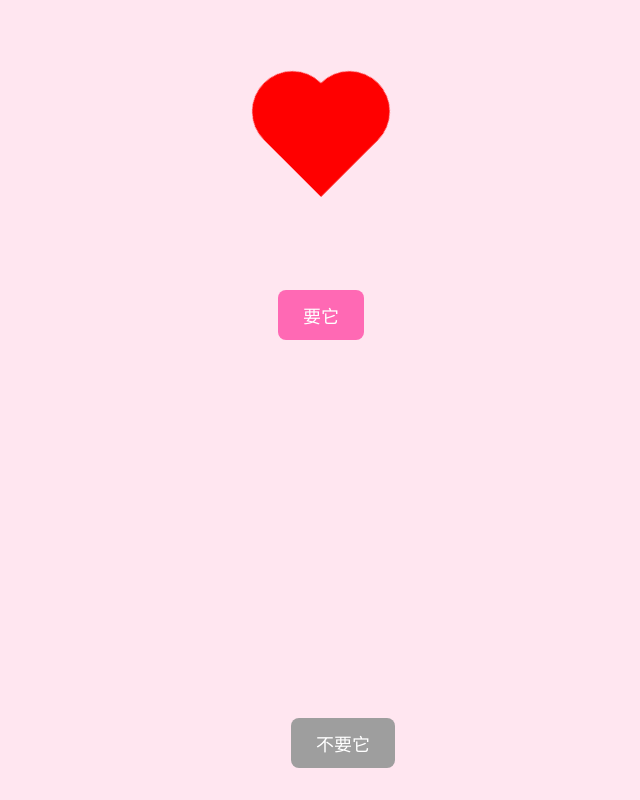
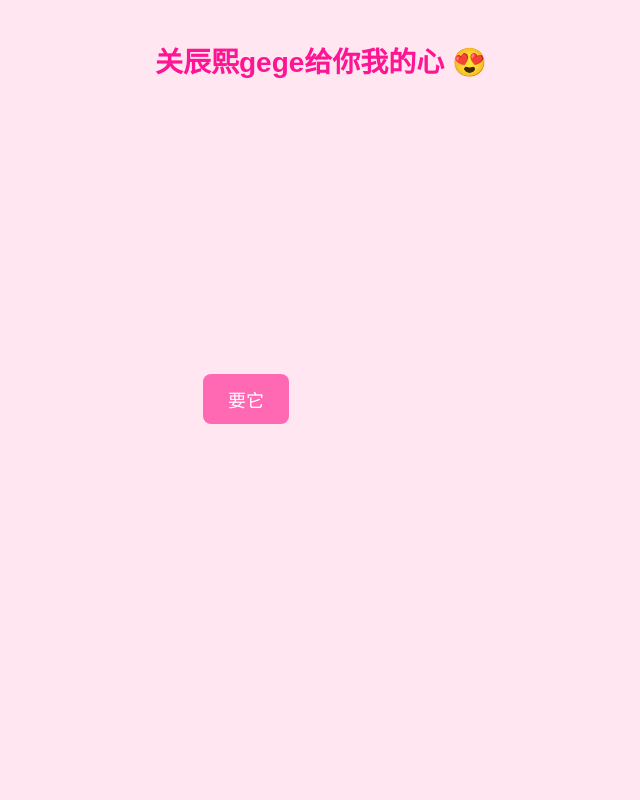
Before and after one commit to xfyzuishuai2333/-xfyzuishuai2333.github.io, a plain HTML site: page index.html in a window 1280 px wide. Both pictures are taken after a click on the button "不要它". Shown: the top 800 px of the page, without its empty margins (319-959 px from the left). Drawn offline with Linux system fonts and the light colour scheme.

Commit message:
Add files via upload

```diff
--- a/index.html
+++ b/index.html
@@ -13,60 +13,86 @@
         overflow: hidden;
       }
 
-      .heart {
-        position: relative;
-        width: 80px;
-        height: 80px;
-        background-color: red;
-        transform: rotate(-45deg);
-        margin: 100px auto;
-        animation: heartbeat 1s infinite;
+      h1 {
+        margin-top: 40px;
+        font-size: 28px;
+        color: #ff1493;
       }
 
-      .heart::before,
-      .heart::after {
-        content: "";
-        position: absolute;
-        width: 80px;
-        height: 80px;
-        background-color: red;
-        border-radius: 50%;
+      /* 爱心容器 */
+      .heart-container {
+        width: 200px;
+        margin: 40px auto;
+        animation: heartbeat 1s infinite;
+        position: relative;
       }
 
-      .heart::before {
-        top: -40px;
-        left: 0;
+      svg {
+        width: 100%;
+        height: auto;
       }
 
-      .heart::after {
-        top: 0;
-        left: 40px;
+      path {
+        fill: red;
       }
 
+      /* 跳动动画 */
       @keyframes heartbeat {
-        0% {
-          transform: rotate(-45deg) scale(1);
-        }
-        25% {
-          transform: rotate(-45deg) scale(1.1);
+        0%,
+        100% {
+          transform: scale(1);
         }
         50% {
-          transform: rotate(-45deg) scale(1.2);
-        }
-        75% {
-          transform: rotate(-45deg) scale(1.1);
-        }
-        100% {
-          transform: rotate(-45deg) scale(1);
+          transform: scale(1.15);
         }
       }
 
+      /* 飞散动画 */
+      .break-left {
+        animation: break-left 1s forwards;
+      }
+      .break-right {
+        animation: break-right 1s forwards;
+      }
+      @keyframes break-left {
+        to {
+          transform: translateX(-200px) rotate(-30deg);
+          opacity: 0;
+        }
+      }
+      @keyframes break-right {
+        to {
+          transform: translateX(200px) rotate(30deg);
+          opacity: 0;
+        }
+      }
+
+      /* 碎片 */
+      .fragment {
+        position: absolute;
+        width: 6px;
+        height: 6px;
+        background: red;
+        border-radius: 50%;
+        animation: fall 1.5s forwards;
+      }
+      @keyframes fall {
+        0% {
+          transform: translate(0, 0) rotate(0);
+          opacity: 1;
+        }
+        100% {
+          transform: translate(var(--dx), 300px) rotate(360deg);
+          opacity: 0;
+        }
+      }
+
+      /* 按钮区域 */
       .buttons {
         margin-top: 40px;
         position: relative;
-        height: 300px;
+        height: 60px;
       }
-
       button {
         padding: 12px 25px;
         font-size: 18px;
@@ -75,19 +101,20 @@
         cursor: pointer;
         transition: all 0.3s ease;
         margin: 10px;
+        position: absolute;
       }
-
       .yes-btn {
         background-color: #ff69b4;
         color: white;
+        left: 40%;
       }
-
       .no-btn {
         background-color: #9e9e9e;
         color: white;
-        position: relative;
+        left: 55%;
       }
 
+      /* 烟花背景 */
       .fireworks {
         position: fixed;
         top: 0;
@@ -97,22 +124,33 @@
         z-index: -1;
         opacity: 0;
         transition: all 1s ease;
+        background-size: cover;
       }
-
       .fireworks.active {
         z-index: 999;
-        opacity: 0.3;
+        opacity: 0.2;
       }
     </style>
   </head>
   <body>
-    <div class="heart"></div>
+    <h1>关辰熙gege给你我的心 😍</h1>
+
+    <!-- 完整爱心 -->
+    <div class="heart-container" id="heart">
+      <svg viewBox="0 0 512 512">
+        <path
+          id="full-heart"
+          d="M256 464C100 312 32 244 32 160 32 94 86 40 152 40c44 0 84 24 104 60 20-36 60-60 104-60 66 0 120 54 120 120 0 84-68 152-224 304z"
+        />
+      </svg>
+    </div>
 
     <div class="buttons">
       <button class="yes-btn" onclick="accept()">要它</button>
       <button class="no-btn" id="noBtn" onclick="refuse()">不要它</button>
     </div>
 
+    <!-- 烟花背景 -->
     <div
       class="fireworks"
       id="fireworks"
@@ -122,55 +160,91 @@
     ></div>
 
     <script>
+      let firstNoClick = true;
+      const noBtn = document.getElementById("noBtn");
+      const heartContainer = document.getElementById("heart");
       const fireworks = document.getElementById("fireworks");
-      const heart = document.querySelector(".heart");
-      const noBtn = document.getElementById("noBtn");
-      let refuseClicked = false;
 
       function accept() {
         fireworks.classList.add("active");
-        heart.style.display = "none";
-
-        setTimeout(() => {
-          document.body.innerHTML = `
-        <h1 style="color:#ff1493;margin-top:80px;font-size:32px;">🎆 点开了就没法关闭啦～</h1>
-        <h2 style="color:#e91e63;font-size:24px;">又美丽又浪漫的你终于点了「要它」❤️<br>烟花已经为这一刻绽放啦</h2>
-        <div class="fireworks active" style="background-image: url('https://media2.giphy.com/media/v1.Y2lkPTc5MGI3NjExMmljYWE1Y21rbGY0MzI4bDJpcGFhNzN2ZXNra3hqNWw2cmZtOXlobyZlcD12MV9pbnRlcm5hbF9naWZfYnlfaWQmY3Q9Zw/26tOZ42Mg6pbTUPHW/giphy.gif');"></div>
-      `;
-        }, 500);
+        heartContainer.style.display = "none";
+        document.body.innerHTML = `
+    <h1 style="color:#ff1493;margin-top:80px;font-size:32px;">🎆 点开了就没法关闭啦～</h1>
+    <h2 style="color:#e91e63;font-size:24px;">又美丽又浪漫的你终于点了「要它」❤️<br>烟花已经为这一刻绽放啦</h2>
+    <div class="fireworks active" style="background-image: url('https://media2.giphy.com/media/v1.Y2lkPTc5MGI3NjExMmljYWE1Y21rbGY0MzI4bDJpcGFhNzN2ZXNra3hqNWw2cmZtOXlobyZlcD12MV9pbnRlcm5hbF9naWZfYnlfaWQmY3Q9Zw/26tOZ42Mg6pbTUPHW/giphy.gif');"></div>
+  `;
       }
 
       function refuse() {
-        // 第一次点击后激活“飞行”模式
-        if (!refuseClicked) {
-          refuseClicked = true;
-          noBtn.style.position = "absolute"; // 切换为绝对定位
+        if (firstNoClick) {
+          breakHeart();
+          moveButtonRandom(noBtn);
+          firstNoClick = false;
+        } else {
+          moveButtonRandom(noBtn);
         }
-        moveButtonRandomly();
       }
 
-      function moveButtonRandomly() {
-        const btnWidth = noBtn.offsetWidth;
-        const btnHeight = noBtn.offsetHeight;
-
-        // 获取可视区域尺寸
+      function moveButtonRandom(btn) {
+        const btnWidth = btn.offsetWidth;
+        const btnHeight = btn.offsetHeight;
         const maxX = window.innerWidth - btnWidth;
         const maxY = window.innerHeight - btnHeight;
-
-        // 随机坐标（不超过可视区域）
-        const randomX = Math.floor(Math.random() * maxX);
-        const randomY = Math.floor(Math.random() * maxY);
-
-        noBtn.style.left = `${randomX}px`;
-        noBtn.style.top = `${randomY}px`;
+        const x = Math.random() * maxX;
+        const y = Math.random() * maxY;
+        btn.style.left = `${x}px`;
+        btn.style.top = `${y}px`;
       }
 
-      // 每次点击按钮都飞
-      noBtn.addEventListener("click", () => {
-        if (refuseClicked) {
-          moveButtonRandomly();
+      function breakHeart() {
+        const heartRect = heartContainer.getBoundingClientRect();
+
+        // 删除完整心
+        const fullHeart = document.getElementById("full-heart");
+        fullHeart.remove();
+
+        // 创建左半心
+        const leftHalf = document.createElementNS(
+          "http://www.w3.org/2000/svg",
+          "path"
+        );
+        leftHalf.setAttribute(
+          "d",
+          "M256 464C100 312 32 244 32 160 32 94 86 40 152 40c44 0 84 24 104 60z"
+        );
+        leftHalf.setAttribute("fill", "red");
+        leftHalf.classList.add("break-left");
+
+        // 创建右半心
+        const rightHalf = document.createElementNS(
+          "http://www.w3.org/2000/svg",
+          "path"
+        );
+        rightHalf.setAttribute(
+          "d",
+          "M256 464C412 312 480 244 480 160 480 94 426 40 360 40c-44 0-84 24-104 60z"
+        );
+        rightHalf.setAttribute("fill", "red");
+        rightHalf.classList.add("break-right");
+
+        heartContainer.querySelector("svg").appendChild(leftHalf);
+        heartContainer.querySelector("svg").appendChild(rightHalf);
+
+        createFragments(heartRect);
+      }
+
+      function createFragments(rect) {
+        for (let i = 0; i < 20; i++) {
+          const frag = document.createElement("div");
+          frag.className = "fragment";
+          frag.style.left = `${rect.left + rect.width / 2}px`;
+          frag.style.top = `${rect.top + rect.height / 2}px`;
+          const dx = (Math.random() - 0.5) * 200 + "px";
+          frag.style.setProperty("--dx", dx);
+          document.body.appendChild(frag);
+          setTimeout(() => frag.remove(), 2000);
         }
-      });
+      }
     </script>
   </body>
 </html>
```
